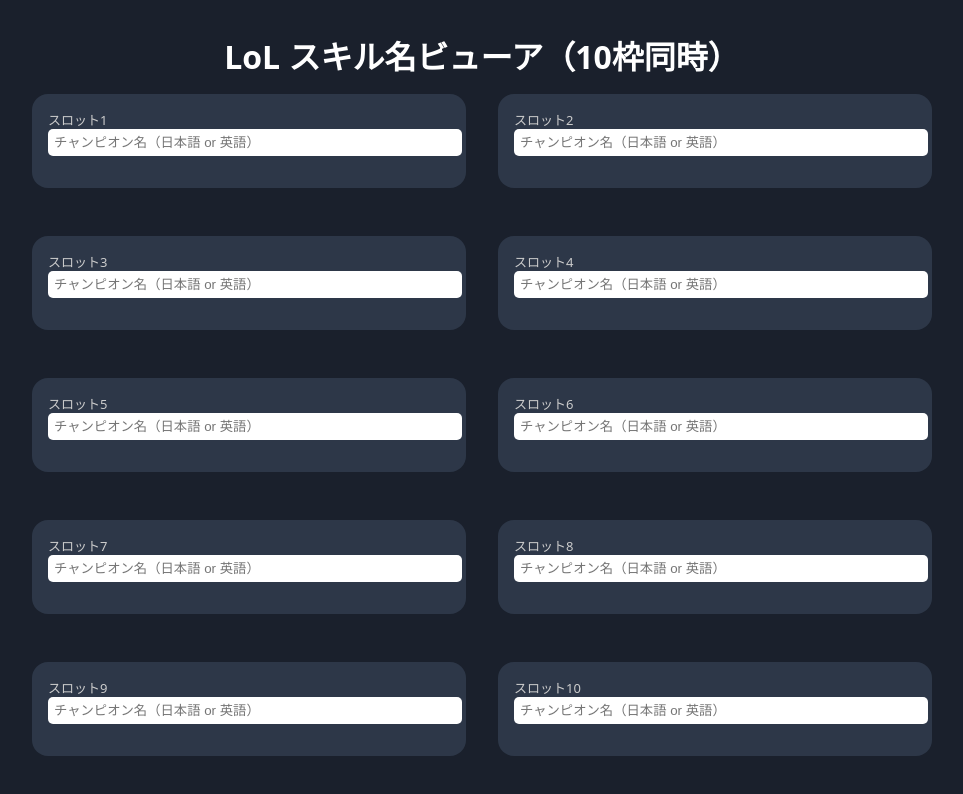
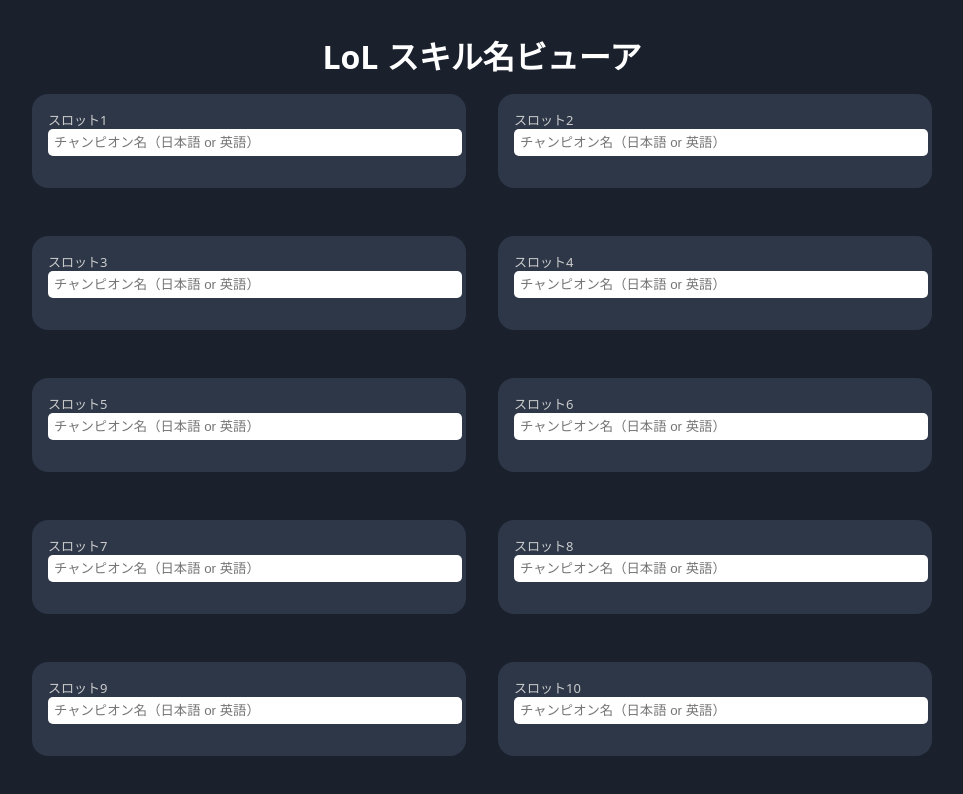
Before and after one commit to hsrv/SkillSearch, a plain HTML site: page index.html in a window 1280 px wide. Shown: the whole page, without its empty margins (158-1121 px from the left). Drawn offline with Linux system fonts and the light colour scheme.

Commit message:
Add files via upload

```diff
--- a/index.html
+++ b/index.html
@@ -20,7 +20,7 @@
   </style>
 </head>
 <body>
-  <h1>LoL スキル名ビューア（10枠同時）</h1>
+  <h1>LoL スキル名ビューア</h1>
   <div class="container" id="main"></div>
 
 <script>
```
